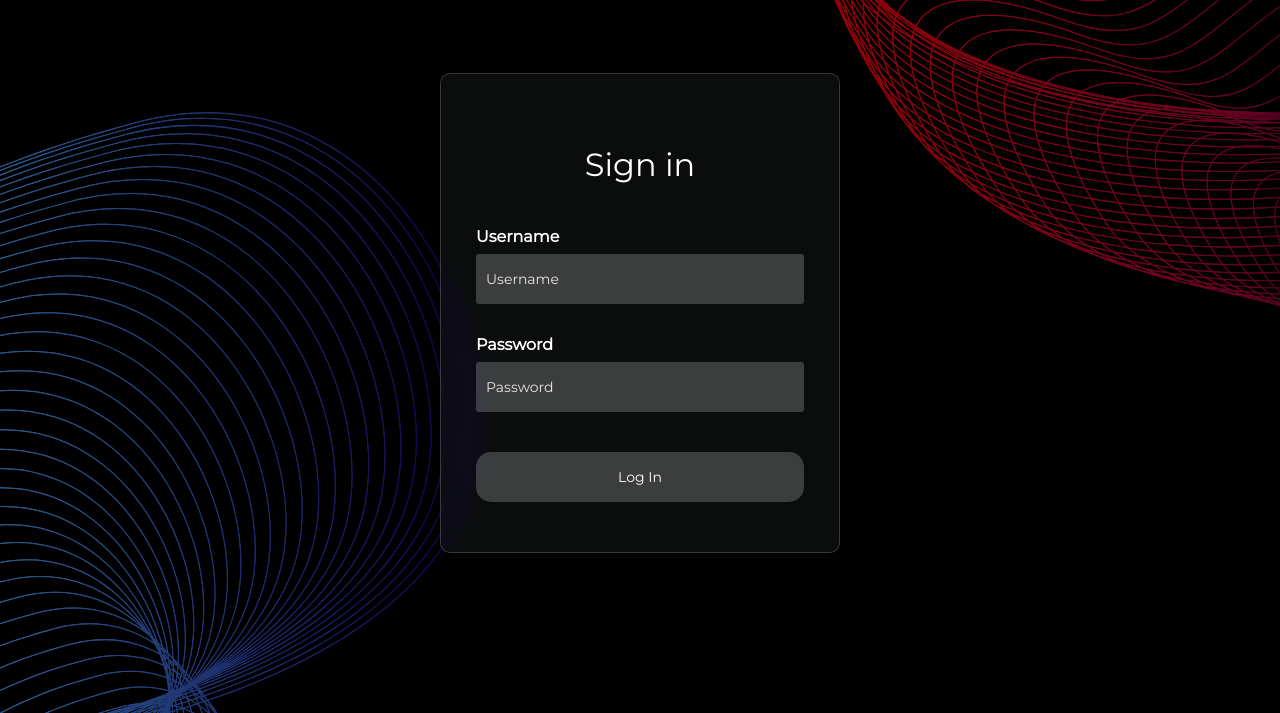
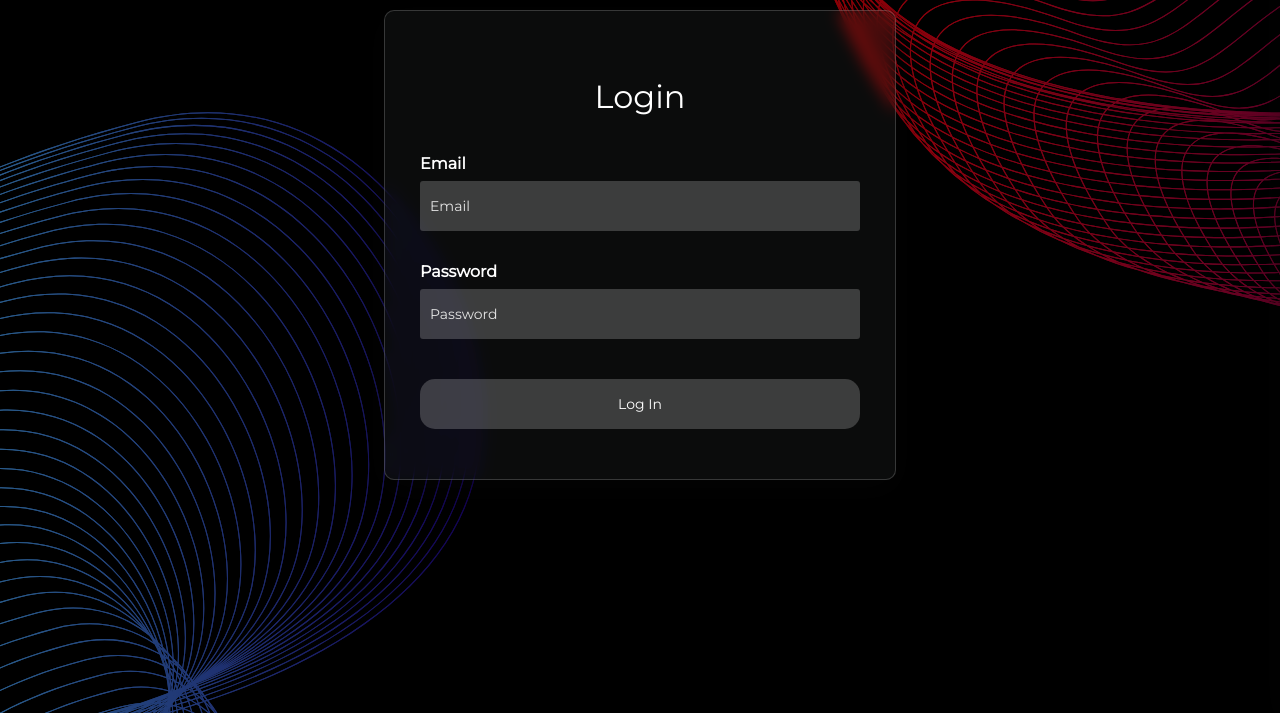
Before and after one commit to krithika117/club-enrollment-and-tracking-system-fe, a PHP site: page /pages/login.php in a window 1280 px wide. Shown: the part 87-800 px from the top of the page. Run offline with PHP 8.4, Linux system fonts and the light colour scheme; some libraries are stand-ins or nearby versions.

Commit message:
firebase login

```diff
--- a/pages/index.php
+++ b/pages/index.php
@@ -20,7 +20,7 @@
 	<section id="hoe">
 		<h1>Club Enrollment and Tracking System<br>
 			<button class="button glass"><a href="login.php">Click here to login</a></button>
-			<button class="button glass"><a href="login.php"> Try our sorting hat</a></button>
+			<button class="button glass"><a href="create-account.php"> Try our sorting hat</a></button>
 
 		</h1>
 
--- a/pages/login.php
+++ b/pages/login.php
@@ -5,31 +5,41 @@
     <meta charset="UTF-8">
     <meta http-equiv="X-UA-Compatible" content="IE=edge">
     <meta name="viewport" content="width=device-width, initial-scale=1.0">
-    <title>Sign In</title>
+    <title>Login</title>
     <link rel="stylesheet" href="../style/login.css">
     <?php include "navbar.php" ?>
     <?php include "../dist/components/external.php" ?>
+
+    <script src="https://www.gstatic.com/firebasejs/9.8.0/firebase-app-compat.js"></script>
+    <script src="https://www.gstatic.com/firebasejs/9.8.0/firebase-auth-compat.js"></script>
+
+
+
 </head>
 
 <body>
-    <!-- <div class="background">
-        <div class="shape"></div>
-        <div class="shape"></div>
-        <div class="shape"></div>
-        <div class="shape"></div>
-    </div> -->
+    <!-- // <div class="background">
+        // <div class="shape"></div>
+        // <div class="shape"></div>
+        // <div class="shape"></div>
+        // <div class="shape"></div>
+        // </div> -->
 
-    <form>
-        <h3>Sign in</h3>
-        <label for="username">Username</label>
-        <input type="text" placeholder="Username" id="username">
+    <div id="form">
+        <h3>Login</h3>
+
+
+        <label for="email">Email</label>
+        <input type="email" placeholder="Email" id="email" />
 
         <label for="password">Password</label>
-        <input type="password" class="toggle-password" placeholder="Password" id="password">
-        <button>Log In</button>
+        <input type="password" placeholder="Password" id="password">
 
-    </form>
+         <button onclick="login()">Log In</button>
+
+</div>
 
 </body>
+<script src="../script/login.js"></script>
 
 </html>
--- a/pages/navbar.php
+++ b/pages/navbar.php
@@ -37,7 +37,7 @@
                 <a href="javascript:void(0);" class="close"></a>
                 <nav>
                     <ul>
-                        <li><a href="login.php">Sign In</a></li>
+                        <li><a href="create-account.php">Sign In</a></li>
                         <li><a href="faculty-view.php">View Members</a></li>
                         <li><a href="form.php">Form</a></li>
                         <li><a href="">Allotment</a></li>
--- a/script/login.js
+++ b/script/login.js
@@ -0,0 +1,48 @@
+var firebaseConfig = {
+    apiKey: "AIzaSyBp14u4j3xmFnb705ZTJ9Ax65tt_VkEELc",
+    authDomain: "attribuer-d1cf0.firebaseapp.com",
+    projectId: "attribuer-d1cf0",
+    storageBucket: "attribuer-d1cf0.appspot.com",
+    messagingSenderId: "484926800191",
+    appId: "1:484926800191:web:1e721fad46a6a20cdcd38a",
+    measurementId: "G-VJCLPHV24Z"
+};
+
+firebase.initializeApp(firebaseConfig);
+// Initialize variables
+const auth = firebase.auth()
+
+var email, password;
+//   function validate_email(email) {
+//     expression = /^[^@]+@\w+(\.\w+)+\w$/
+//     if (expression.test(email) == true) {
+//       // Email is good
+//       return true
+//     } else {
+//       // Email is not good
+//       return false
+//     }
+//   }
+
+function login() {
+    // Get all our input fields
+    email = document.getElementById('email').value;
+    password = document.getElementById('password').value;
+
+    auth.signInWithEmailAndPassword(email, password)
+        .then(function () {
+            // Declare user variable
+            var user = auth.currentUser
+
+            // DOne
+            alert('User Logged In!!')
+
+        })
+        .catch(function (error) {
+            // Firebase will use this to alert of its errors
+            var error_code = error.code
+            var error_message = error.message
+
+            alert(error_message)
+        })
+}
--- a/style/form.css
+++ b/style/form.css
@@ -466,7 +466,7 @@ form * {
 
     background-color: rgba(255, 255, 255, 0.06);
     -webkit-backdrop-filter: blur(20px);
-            backdrop-filter: blur(20px);
+    backdrop-filter: blur(20px);
     /* border-radius: 50%; */
 
 }
@@ -495,7 +495,7 @@ select {
     /* background: rgba(255, 255, 255, 0.2); */
     background-color: rgba(255, 255, 255, 0.06);
     -webkit-backdrop-filter: blur(20px);
-            backdrop-filter: blur(20px);
+    backdrop-filter: blur(20px);
     border: none;
     border-radius: 3px;
     padding: 0 10px;
--- a/style/login.css
+++ b/style/login.css
@@ -88,13 +88,24 @@ body {
 
 } */
 
-form {
-    height: 480px;
-    width: 400px;
-    position: fixed;
-    transform: translate(-50%, -50%);
+#form {
+
     top: 50%;
     left: 50%;
+    margin: 10px auto;
+    font-family: 'Montserrat';
+    padding: 40px;
+    width: 40%;
+    min-width: 300px;
+    border-radius: 10px;
+    background: rgba(255, 255, 255, 0.2);
+
+    padding: 20px 35px;
+
+    background-color: rgba(255, 255, 255, 0.06);
+    -webkit-backdrop-filter: blur(20px);
+            backdrop-filter: blur(20px);
+
     border-radius: 10px;
     background-color: rgba(42, 44, 46, 0.27);
     box-shadow: 0 8px 32px 0 rgba(11, 11, 11, 0.37);
@@ -105,18 +116,18 @@ form {
     padding: 50px 35px;
 }
 
-form * {
+#form * {
     font-family: 'Montserrat', sans-serif;
     color: #ffffff;
     outline: none;
     border: none;
 }
 
-form h3 {
+#form h3 {
     font-family: 'Montserrat', sans-serif;
     font-size: 32px;
     font-weight: 100;
-    line-height: 42px;
+    line-height: 32px;
     text-align: center;
 }
 
@@ -127,7 +138,7 @@ label {
     font-weight: 500;
 }
 
-input {
+input, select {
     display: block;
     height: 50px;
     width: 100%;
```
Also changed, not shown: other parts of style/login.css (+44 -2 lines), pages/form.php (+7 -1 lines).
